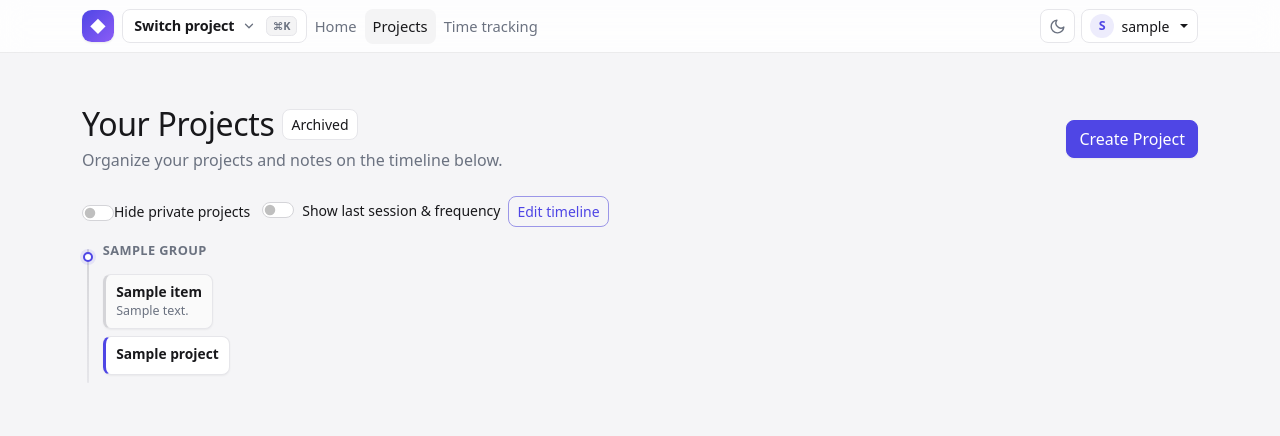
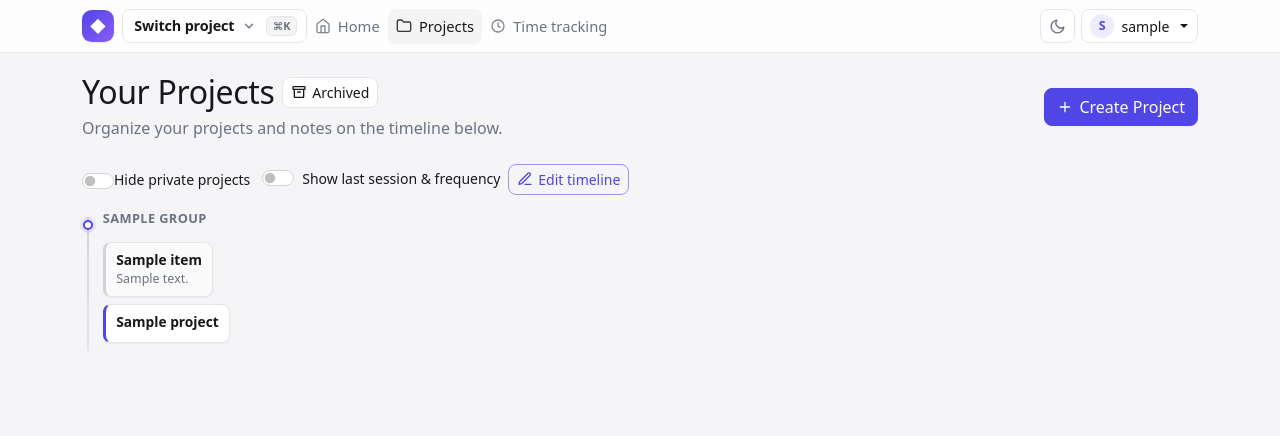
Before and after one commit to SzymonEls/AI-productivity-app, a Flask app: page /projects/dashboard in a window 1280 px wide. Shown: the top 436 px of the page. Run offline with Flask 3, Linux system fonts and the light colour scheme; a user stored in the database is signed in; tables that the repository leaves empty hold one stand-in row (values such as "Sample post"); parts of the project's set-up code (start-up, migrations or seed data) failed here and were passed over; some libraries are stand-ins or nearby versions.

Commit message:
Add icons

```diff
--- a/app/static/css/theme.css
+++ b/app/static/css/theme.css
@@ -122,7 +122,7 @@ body {
 }
 
 .app-main {
-    padding-top: 1.75rem;
+    padding-top: 1.25rem;
 }
 
 h1, h2, h3, h4, h5, h6 {
@@ -144,6 +144,38 @@ a {
 *:focus-visible {
     outline: 2px solid var(--primary);
     outline-offset: 2px;
+}
+
+/* ------------------------------------------------------------------ *
+ * Inline icons
+ * ------------------------------------------------------------------ */
+.app-icon {
+    flex: 0 0 auto;
+    vertical-align: -0.15em;
+}
+
+.btn .app-icon { margin-right: 0.4rem; }
+.btn.btn-sm .app-icon { margin-right: 0.3rem; }
+
+.dropdown-item { display: flex; align-items: center; }
+.dropdown-item .app-icon,
+.dropdown-item i.fa-solid,
+.dropdown-item i.fa-regular {
+    width: 1rem;
+    margin-right: 0.6rem;
+    color: var(--muted-foreground);
+    text-align: center;
+}
+.dropdown-item.text-danger .app-icon,
+.dropdown-item.text-danger i { color: inherit; }
+
+.settings-label { display: flex; align-items: center; gap: 0.5rem; }
+.settings-label .app-icon { color: var(--muted-foreground); }
+
+.empty-state .app-icon {
+    color: var(--muted-foreground);
+    opacity: 0.8;
+    margin-bottom: 0.85rem;
 }
 
 /* ------------------------------------------------------------------ *
@@ -183,6 +215,9 @@ a {
 
 .app-navbar .nav-link {
     position: relative;
+    display: inline-flex;
+    align-items: center;
+    gap: 0.45rem;
     border-radius: var(--radius-sm);
     padding: 0.4rem 0.7rem;
     color: var(--muted-foreground);
@@ -190,6 +225,8 @@ a {
     font-weight: 500;
     transition: color 0.15s ease, background 0.15s ease;
 }
+
+.app-navbar .nav-link .app-icon { color: inherit; opacity: 0.85; }
 
 .app-navbar .nav-link:hover {
     color: var(--foreground);
--- a/app/templates/base.html
+++ b/app/templates/base.html
@@ -1,3 +1,4 @@
+{% from "icons.html" import icon %}
 <!doctype html>
 <html lang="en">
 <head>
@@ -43,7 +44,7 @@
     <link rel="stylesheet" href="{{ url_for('static', filename='css/styles.css') }}">
 </head>
 <body>
-    <nav class="navbar navbar-expand-lg app-navbar mb-4">
+    <nav class="navbar navbar-expand-lg app-navbar">
         <div class="container">
             <div class="d-flex align-items-center gap-2" data-navbar-brand-group>
                 <a
@@ -101,14 +102,14 @@
             <div class="collapse navbar-collapse" id="mainNavbar">
                 <div class="navbar-nav me-auto">
                     <a class="nav-link {% if request.endpoint == 'main.home' %}active{% endif %}" href="{{ url_for('main.home') }}">
-                        Home
+                        {{ icon("home") }}Home
                     </a>
                     {% if current_user.is_authenticated %}
                         <a class="nav-link {% if request.endpoint == 'projects.dashboard' %}active{% endif %}" href="{{ url_for('projects.dashboard') }}">
-                            Projects
+                            {{ icon("folder") }}Projects
                         </a>
                         <a class="nav-link {% if request.endpoint and request.endpoint.startswith('time_tracking.') %}active{% endif %}" href="{{ url_for('time_tracking.index') }}">
-                            Time tracking
+                            {{ icon("clock") }}Time tracking
                         </a>
                     {% endif %}
                 </div>
@@ -218,7 +219,7 @@
                 </div>
                 <div class="modal-body">
                     <div class="settings-group">
-                        <div class="settings-label">Interface style</div>
+                        <div class="settings-label">{{ icon("sparkles") }}Interface style</div>
                         <p class="settings-hint">“Classic” restores the original look. It is light-only.</p>
                         <div class="settings-segments" role="group" aria-label="Interface style" data-setting="ui">
                             <button type="button" class="settings-segment" data-value="modern">Modern</button>
@@ -226,7 +227,7 @@
                         </div>
                     </div>
                     <div class="settings-group">
-                        <div class="settings-label">Theme</div>
+                        <div class="settings-label">{{ icon("contrast") }}Theme</div>
                         <p class="settings-hint">How the app looks. “System” follows your device.</p>
                         <div class="settings-segments" role="group" aria-label="Theme" data-setting="theme">
                             <button type="button" class="settings-segment" data-value="light">Light</button>
@@ -235,7 +236,7 @@
                         </div>
                     </div>
                     <div class="settings-group">
-                        <div class="settings-label">Project page layout</div>
+                        <div class="settings-label">{{ icon("columns") }}Project page layout</div>
                         <p class="settings-hint">Where “Thoughts” and “Frequency” sit on a project page.</p>
                         <div class="settings-segments" role="group" aria-label="Project page layout" data-setting="project-layout">
                             <button type="button" class="settings-segment" data-value="sidebar">Beside the plan</button>
@@ -243,7 +244,7 @@
                         </div>
                     </div>
                     <div class="settings-group">
-                        <div class="settings-label">Logo opens</div>
+                        <div class="settings-label">{{ icon("link") }}Logo opens</div>
                         <p class="settings-hint">Where the top-left logo takes you.</p>
                         <div class="settings-segments" role="group" aria-label="Logo destination" data-setting="logo-target">
                             <button type="button" class="settings-segment" data-value="projects">Projects</button>
--- a/app/templates/home.html
+++ b/app/templates/home.html
@@ -1,4 +1,5 @@
 {% extends "base.html" %}
+{% from "icons.html" import icon %}
 
 {% block title %}Home{% endblock %}
 
@@ -44,8 +45,8 @@
                 </div>
                 <div class="d-grid gap-2 mb-4">
                     {% if current_user.is_authenticated %}
-                        <a class="btn btn-outline-secondary" href="{{ url_for('projects.dashboard') }}">Open Dashboard</a>
-                        <a class="btn btn-primary" href="{{ url_for('ai.manual_daily_plan') }}">Daily plan</a>
+                        <a class="btn btn-outline-secondary" href="{{ url_for('projects.dashboard') }}">{{ icon("dashboard") }}Open Dashboard</a>
+                        <a class="btn btn-primary" href="{{ url_for('ai.manual_daily_plan') }}">{{ icon("calendar") }}Daily plan</a>
                     {% endif %}
                 </div>
 
--- /dev/null
+++ b/app/templates/icons.html
@@ -0,0 +1,30 @@
+{#
+  Inline SVG icon set (Lucide-style, stroke = currentColor) used across the app.
+  Usage:  {% from "icons.html" import icon %}  then  {{ icon("plus") }}
+  Lightweight and CDN-free so it works offline in the PWA and adapts to the theme.
+#}
+{%- macro icon(name, size=16, cls="") -%}
+<svg class="app-icon {{ cls }}" width="{{ size }}" height="{{ size }}" viewBox="0 0 24 24" fill="none" stroke="currentColor" stroke-width="2" stroke-linecap="round" stroke-linejoin="round" aria-hidden="true" focusable="false">
+{%- if name == "home" -%}<path d="m3 9 9-7 9 7v11a2 2 0 0 1-2 2H5a2 2 0 0 1-2-2z"/><path d="M9 22V12h6v10"/>
+{%- elif name == "folder" -%}<path d="M20 20a2 2 0 0 0 2-2V8a2 2 0 0 0-2-2h-7.9a2 2 0 0 1-1.69-.9L9.6 3.9A2 2 0 0 0 7.93 3H4a2 2 0 0 0-2 2v13a2 2 0 0 0 2 2Z"/>
+{%- elif name == "clock" -%}<circle cx="12" cy="12" r="9"/><path d="M12 7v5l3 2"/>
+{%- elif name == "plus" -%}<path d="M12 5v14M5 12h14"/>
+{%- elif name == "archive" -%}<rect x="3" y="4" width="18" height="4" rx="1"/><path d="M5 8v11a1 1 0 0 0 1 1h12a1 1 0 0 0 1-1V8"/><path d="M10 12h4"/>
+{%- elif name == "search" -%}<circle cx="11" cy="11" r="7"/><path d="m21 21-4.3-4.3"/>
+{%- elif name == "reset" -%}<path d="M3 12a9 9 0 1 0 9-9 9 9 0 0 0-6.36 2.64L3 8"/><path d="M3 3v5h5"/>
+{%- elif name == "restore" -%}<path d="M3 12a9 9 0 1 0 9-9 9 9 0 0 0-6.36 2.64L3 8"/><path d="M3 3v5h5"/><path d="M12 8v4l3 2"/>
+{%- elif name == "inbox" -%}<path d="M22 12h-6l-2 3h-4l-2-3H2"/><path d="M5.45 5.11 2 12v6a2 2 0 0 0 2 2h16a2 2 0 0 0 2-2v-6l-3.45-6.89A2 2 0 0 0 16.76 4H7.24a2 2 0 0 0-1.79 1.11z"/>
+{%- elif name == "check" -%}<path d="M20 6 9 17l-5-5"/>
+{%- elif name == "x" -%}<path d="M18 6 6 18M6 6l12 12"/>
+{%- elif name == "pencil" -%}<path d="M12 20h9"/><path d="M16.5 3.5a2.12 2.12 0 0 1 3 3L7 19l-4 1 1-4Z"/>
+{%- elif name == "dashboard" -%}<rect x="3" y="3" width="7" height="9" rx="1"/><rect x="14" y="3" width="7" height="5" rx="1"/><rect x="14" y="12" width="7" height="9" rx="1"/><rect x="3" y="16" width="7" height="5" rx="1"/>
+{%- elif name == "calendar" -%}<rect x="3" y="4" width="18" height="18" rx="2"/><path d="M16 2v4M8 2v4M3 10h18"/>
+{%- elif name == "sparkles" -%}<path d="M12 3v4M12 17v4M3 12h4M17 12h4"/><path d="M6.3 6.3 9 9M15 15l2.7 2.7M17.7 6.3 15 9M9 15l-2.7 2.7"/>
+{%- elif name == "contrast" -%}<circle cx="12" cy="12" r="9"/><path d="M12 3v18" /><path d="M12 3a9 9 0 0 1 0 18z" fill="currentColor" stroke="none"/>
+{%- elif name == "columns" -%}<rect x="3" y="4" width="18" height="16" rx="2"/><path d="M12 4v16"/>
+{%- elif name == "link" -%}<path d="M10 13a5 5 0 0 0 7 0l2-2a5 5 0 0 0-7-7l-1 1"/><path d="M14 11a5 5 0 0 0-7 0l-2 2a5 5 0 0 0 7 7l1-1"/>
+{%- elif name == "star" -%}<path d="m12 2 3 6.5 7 .8-5.2 4.8 1.4 7L12 17.8 5.8 21l1.4-7L2 9.3l7-.8z"/>
+{%- elif name == "download" -%}<path d="M12 3v12"/><path d="m7 10 5 5 5-5"/><path d="M5 21h14"/>
+{%- endif -%}
+</svg>
+{%- endmacro -%}
--- a/app/templates/projects/archived.html
+++ b/app/templates/projects/archived.html
@@ -1,4 +1,5 @@
 {% extends "base.html" %}
+{% from "icons.html" import icon %}
 
 {% block title %}Archived Projects{% endblock %}
 
@@ -20,13 +21,14 @@
                     <p class="text-muted mb-0 small">Last modified {{ project.updated_at | naturaltime }}</p>
                 </div>
                 <form method="post" action="{{ url_for('projects.unarchive_project', project_id=project.id) }}">
-                    <button type="submit" class="btn btn-outline-primary btn-sm">Unarchive</button>
+                    <button type="submit" class="btn btn-outline-primary btn-sm">{{ icon("restore") }}Unarchive</button>
                 </form>
             </div>
         {% endfor %}
     </div>
 {% else %}
     <div class="empty-state text-center p-5 bg-light rounded-3">
+        {{ icon("archive", 40) }}
         <h2 class="h4">No archived projects</h2>
         <p class="text-muted mb-0">Projects you archive will show up here.</p>
     </div>
--- a/app/templates/projects/dashboard.html
+++ b/app/templates/projects/dashboard.html
@@ -1,4 +1,5 @@
 {% extends "base.html" %}
+{% from "icons.html" import icon %}
 
 {% block title %}Dashboard{% endblock %}
 
@@ -7,11 +8,11 @@
     <div>
         <div class="d-flex align-items-center gap-2 mb-1">
             <h1 class="h2 mb-0">Your Projects</h1>
-            <a href="{{ url_for('projects.archived_projects') }}" class="btn btn-outline-secondary btn-sm">Archived</a>
+            <a href="{{ url_for('projects.archived_projects') }}" class="btn btn-outline-secondary btn-sm">{{ icon("archive") }}Archived</a>
         </div>
         <p class="text-muted mb-0">Organize your projects and notes on the timeline below.</p>
     </div>
-    <a href="{{ url_for('projects.create_project') }}" class="btn btn-primary">Create Project</a>
+    <a href="{{ url_for('projects.create_project') }}" class="btn btn-primary">{{ icon("plus") }}Create Project</a>
 </div>
 
 {% if projects %}
@@ -25,10 +26,10 @@
                 <input class="form-check-input" type="checkbox" id="showProjectStatsTimelineItems" data-show-project-stats-timeline>
                 <label class="form-check-label small" for="showProjectStatsTimelineItems">Show last session &amp; frequency</label>
             </div>
-            <button type="button" class="btn btn-outline-secondary btn-sm" data-timeline-add-group>Add group</button>
-            <button type="button" class="btn btn-outline-primary btn-sm" data-timeline-edit-toggle>Edit timeline</button>
-            <button type="button" class="btn btn-primary btn-sm d-none" data-timeline-save>Save timeline</button>
-            <button type="button" class="btn btn-outline-secondary btn-sm d-none" data-timeline-cancel>Cancel</button>
+            <button type="button" class="btn btn-outline-secondary btn-sm" data-timeline-add-group>{{ icon("plus") }}Add group</button>
+            <button type="button" class="btn btn-outline-primary btn-sm" data-timeline-edit-toggle>{{ icon("pencil") }}Edit timeline</button>
+            <button type="button" class="btn btn-primary btn-sm d-none" data-timeline-save>{{ icon("check") }}Save timeline</button>
+            <button type="button" class="btn btn-outline-secondary btn-sm d-none" data-timeline-cancel>{{ icon("x") }}Cancel</button>
         </div>
     </div>
 
@@ -95,9 +96,10 @@
 
 {% else %}
     <div class="empty-state text-center p-5 bg-light rounded-3">
+        {{ icon("inbox", 40) }}
         <h2 class="h4">No projects yet</h2>
         <p class="text-muted">Create your first project to start organizing your goals.</p>
-        <a href="{{ url_for('projects.create_project') }}" class="btn btn-primary">Create Your First Project</a>
+        <a href="{{ url_for('projects.create_project') }}" class="btn btn-primary">{{ icon("plus") }}Create Your First Project</a>
     </div>
 {% endif %}
 
```
Also changed, not shown: app/templates/projects/project_detail.html (+7 -7 lines), app/templates/time_tracking/index.html (+4 -3 lines).
